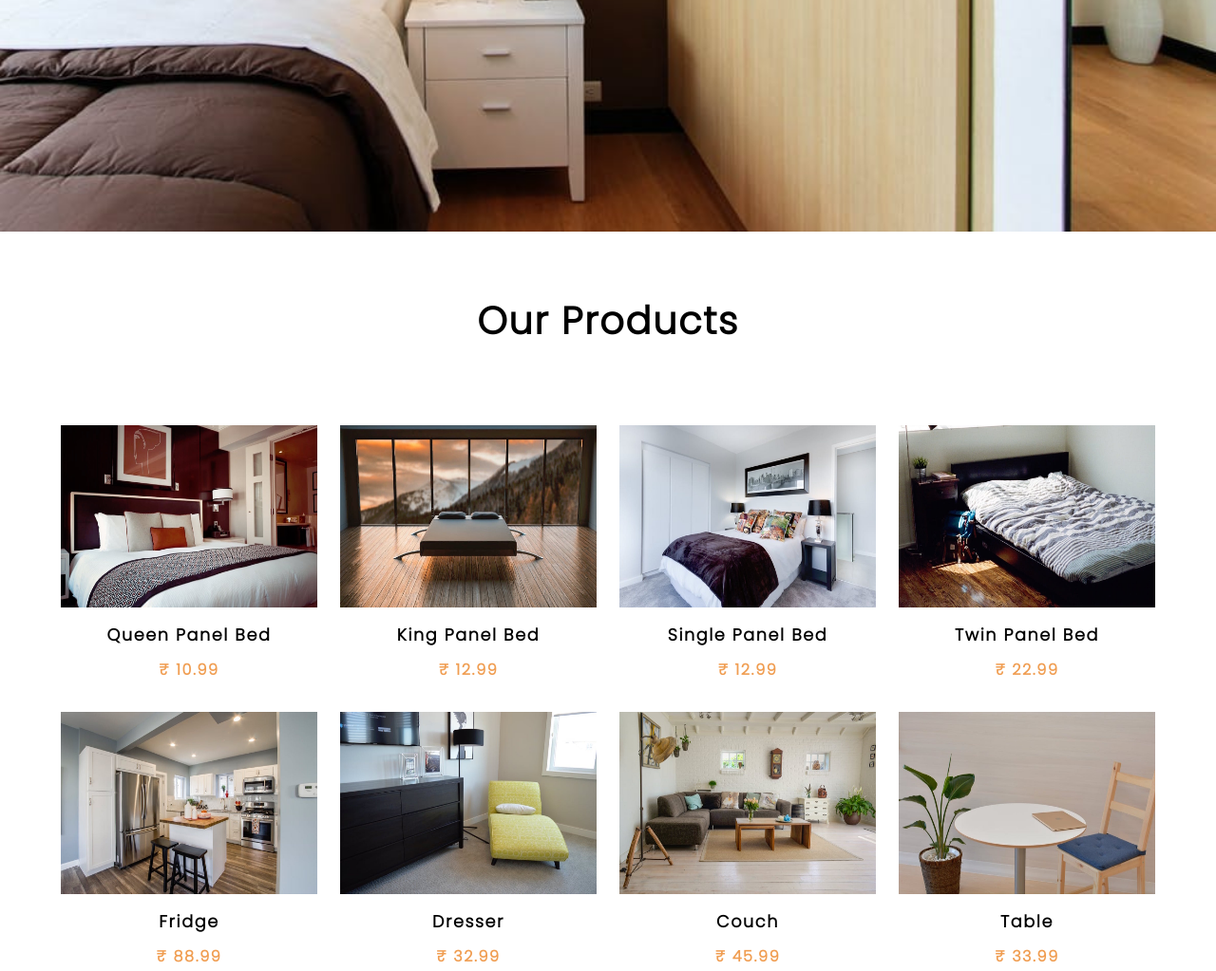
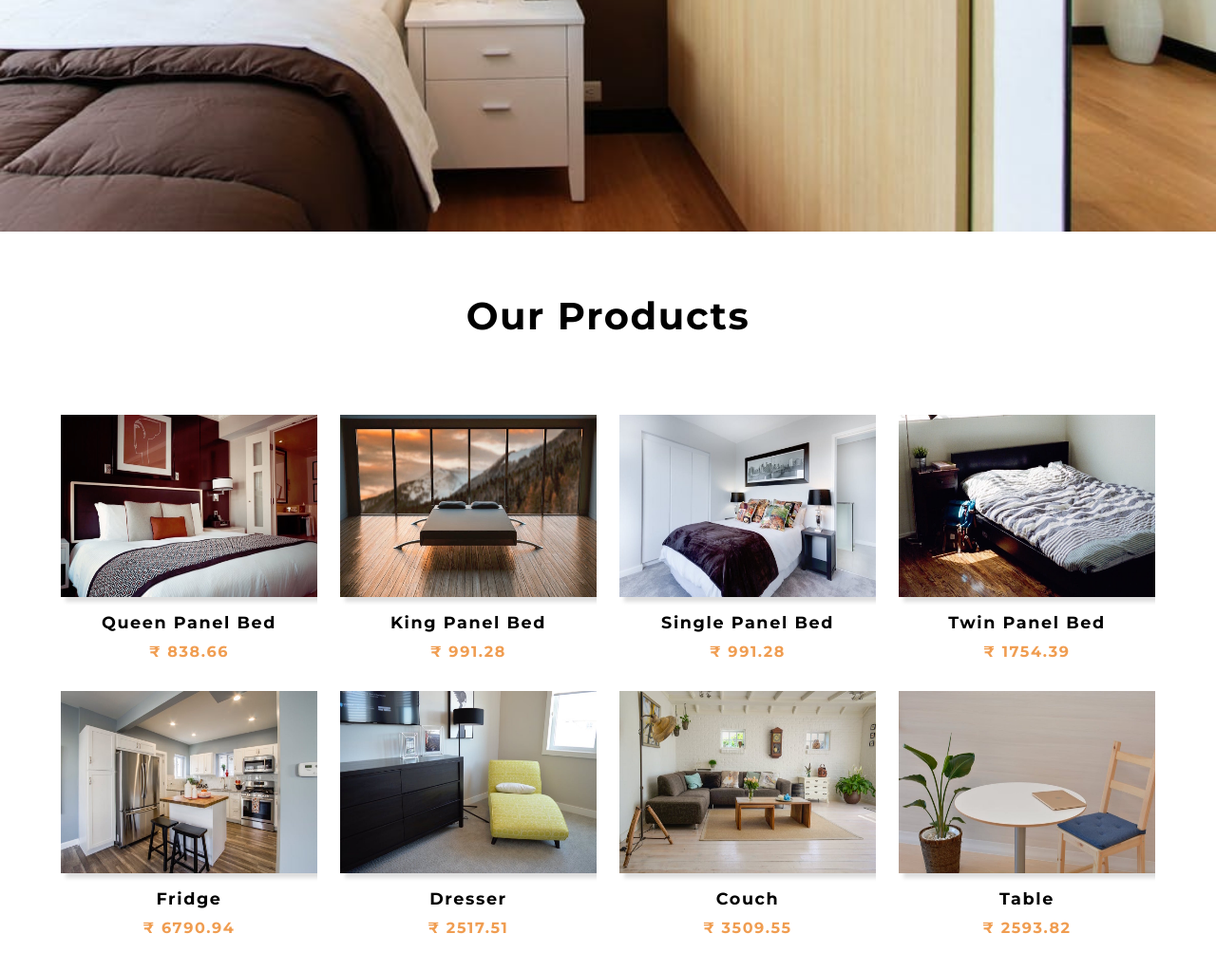
Before and after one commit to saaiif/saif-ecommerce, a plain HTML site: page index.html in a window 1280 px wide. Shown: the part 556-1579 px from the top of the page at 95% size. Drawn offline with Linux system fonts and the light colour scheme.

Commit message:
First Commit

```diff
--- a/index.js
+++ b/index.js
@@ -42,15 +42,16 @@ class UI {
                     <img src=${product.image} alt="Product" class="product-img">
                     <button class="bag-btn" data-id=${product.id}>
                         <i class="fas fa-shopping-cart"></i>
-                        add to bag
+                        <span>add to bag</span>
                     </button>
                     <h3>${product.title}</h3>
-                    <h4>&#x20B9; ${product.price}</h4>
+                    <h4 class="price">&#x20B9; ${product.price}</h4>
                 </div>
             </article>`;
 		});
 		productsDOM.innerHTML = result;
 	}
+
 	getBagButtons() {
 		var buttons = [ ...document.querySelectorAll('.bag-btn') ];
 		myProduct = buttons;
--- a/index.scss
+++ b/index.scss
@@ -1,4 +1,4 @@
-@import url('https://fonts.googleapis.com/css2?family=Poppins:wght@300&display=swap');
+@import url('https://fonts.googleapis.com/css?family=Montserrat:300,400,500,700&display=swap');
 
 :root {
 	--primaryColor: #f09d51;
@@ -18,7 +18,7 @@
 body {
 	color: (var(--mainBlack));
 	background-color: (var(--mainWhite));
-	font-family: 'Poppins', sans-serif;
+	font-family: 'Montserrat', sans-serif;
 	width: 100%;
 	// overflow-y: scroll;
 }
@@ -172,6 +172,7 @@ body {
 	width: 100%;
 	min-height: 12rem;
 	transition: var(--mainTransition);
+	box-shadow: 5px 5px 4px #ddd;
 }
 .img-container:hover .product-img {
 	opacity: 0.5;
--- a/product.json
+++ b/product.json
@@ -6,7 +6,7 @@
 			},
 			"fields": {
 				"title": "queen panel bed",
-				"price": 10.99,
+				"price": 838.66,
 				"image": {
 					"fields": {
 						"file": {
@@ -22,7 +22,7 @@
 			},
 			"fields": {
 				"title": "king panel bed",
-				"price": 12.99,
+				"price": 991.28,
 				"image": {
 					"fields": {
 						"file": {
@@ -38,7 +38,7 @@
 			},
 			"fields": {
 				"title": "single panel bed",
-				"price": 12.99,
+				"price": 991.28,
 				"image": {
 					"fields": {
 						"file": {
@@ -54,7 +54,7 @@
 			},
 			"fields": {
 				"title": "twin panel bed",
-				"price": 22.99,
+				"price": 1754.39,
 				"image": {
 					"fields": {
 						"file": {
@@ -70,7 +70,7 @@
 			},
 			"fields": {
 				"title": "fridge",
-				"price": 88.99,
+				"price": 6790.94,
 				"image": {
 					"fields": {
 						"file": {
@@ -86,7 +86,7 @@
 			},
 			"fields": {
 				"title": "dresser",
-				"price": 32.99,
+				"price": 2517.51,
 				"image": {
 					"fields": {
 						"file": {
@@ -102,7 +102,7 @@
 			},
 			"fields": {
 				"title": "couch",
-				"price": 45.99,
+				"price": 3509.55,
 				"image": {
 					"fields": {
 						"file": {
@@ -118,7 +118,7 @@
 			},
 			"fields": {
 				"title": "table",
-				"price": 33.99,
+				"price": 2593.82,
 				"image": {
 					"fields": {
 						"file": {
```
Also changed, not shown: assets/logo.svg (deleted), index.css, 1 other file.
